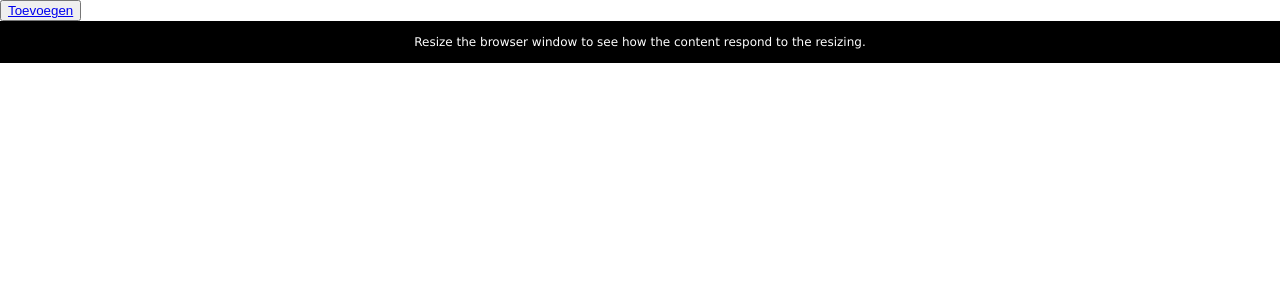
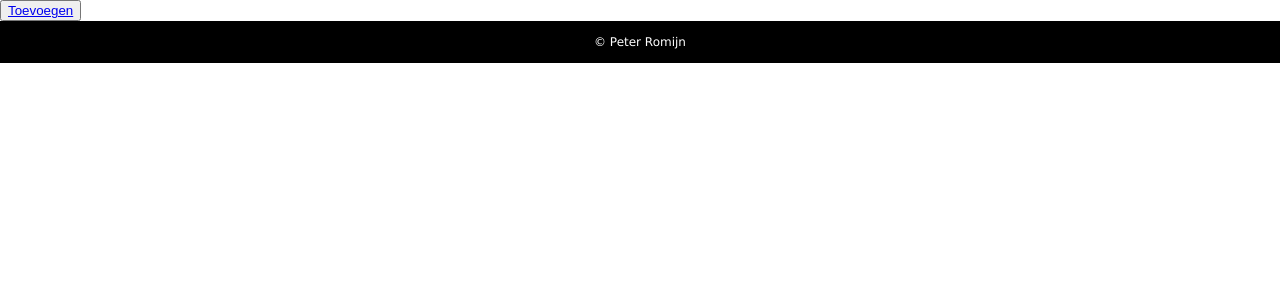
Before and after one commit to mainshooter/mvc001, a PHP site: page / in a window 1280 px wide. Shown: the part 46-346 px from the top of the page. Run offline with PHP 8.4, Linux system fonts and the light colour scheme; data that the repository does not hold is empty.

Commit message:
Documentation added

```diff
--- a/controller/ContactController.php
+++ b/controller/ContactController.php
@@ -57,8 +57,14 @@
 
     public function readAllData() {
       $orderby = ISSET($_GET['orderby'])?$_GET['orderby']:NULL;
+      // Checks if the $_GET['orderby'] has been set
+      // If it is we will set it with the get variable
+      // Otherwise it will be NULL
 
       $table = $this->contactsService->readContacts($orderby);
+      // Execute the readAllData
+      // It returns a table
+
       include 'view/contacts.php';
       // There we gonne display it
     }
--- a/model/ContactsService.php
+++ b/model/ContactsService.php
@@ -6,6 +6,7 @@
 
 
     public function readContacts($orderBy) {
+      // Expects a string as order by
       // Reads all the contacts
       $db = new db();
 
@@ -14,11 +15,14 @@
         "orderColName" => $orderBy
       );
       $contacts = $db->readData($sql, $input);
+      // The result form the database
 
       $table = new Table();
       $table = $table->createTable($contacts);
+      // Creates a table from the result from the database
 
       return($table);
+      // Returns the created table as HTML
     }
 
     public function readContact($contactID) {
--- a/view/contacts.php
+++ b/view/contacts.php
@@ -1,7 +1,10 @@
 <?php
 include 'header.php';
-echo $table;
+  echo $table;
+  // Displays the table
+  // Because we include this file in the controller
+  // We have acces to the table variable in that file because it has become one file
+  // We can echo it
 
-  // Displays the table
 include 'footer.php';
 ?>
--- a/view/footer.php
+++ b/view/footer.php
@@ -1,3 +1,3 @@
 <div class="footer">
-  <p>Resize the browser window to see how the content respond to the resizing.</p>
+  <p>&copy; Peter Romijn</p>
 </div>
```
